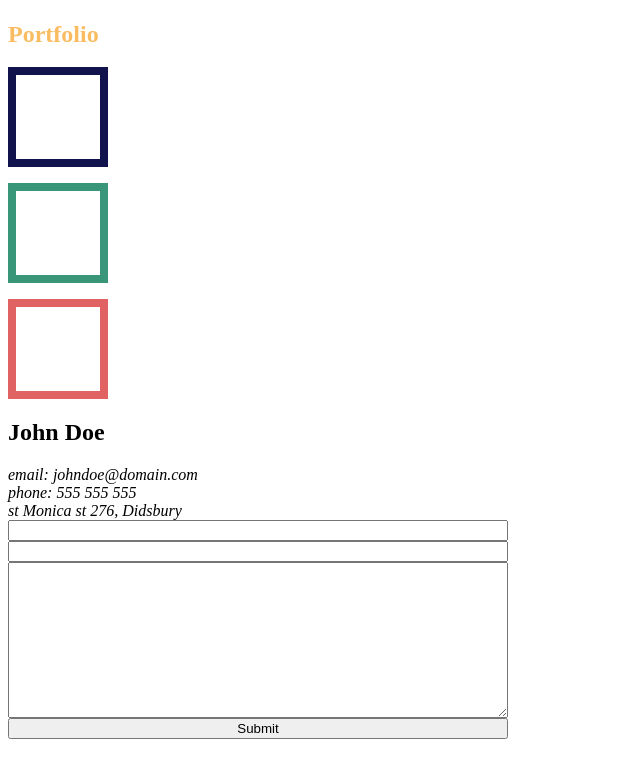
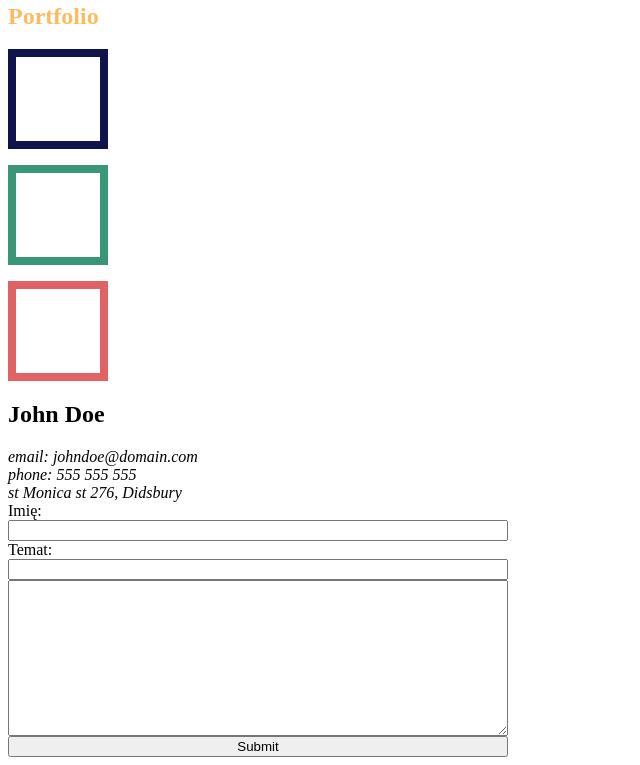
Before and after one commit to DawidGaleziewski/16087, a plain HTML site: page index.html in a window 1280 px wide. Shown: the part 361-1126 px from the top of the page, without its empty margins (0-640 px from the left). Drawn offline with Linux system fonts and the light colour scheme.

Commit message:
added labels

```diff
--- a/index.html
+++ b/index.html
@@ -31,7 +31,6 @@
         <li class="main-nav__item">
             <a href="#main__contact" class="main-nav__link main-nav__link--contact">Contact</a>
         </li>
-        +
     </ul>
 </nav>
 
@@ -74,9 +73,14 @@
         </address>
 
         <form action="" class= "main__contact__form">
-            <input type="text">
-            <input type="text">
-            <textarea name="" id="" cols="30" rows="10">
+            <label for="name">Imię:</label>
+            <input id="name" type="text">
+
+            <label for="topic">Temat:</label>
+            <input id="topic" type="text">
+
+            <label for="msg-body"></label>
+            <textarea name="" id="msg-body" cols="30" rows="10">
 
             </textarea>
             <input type="submit">
```
